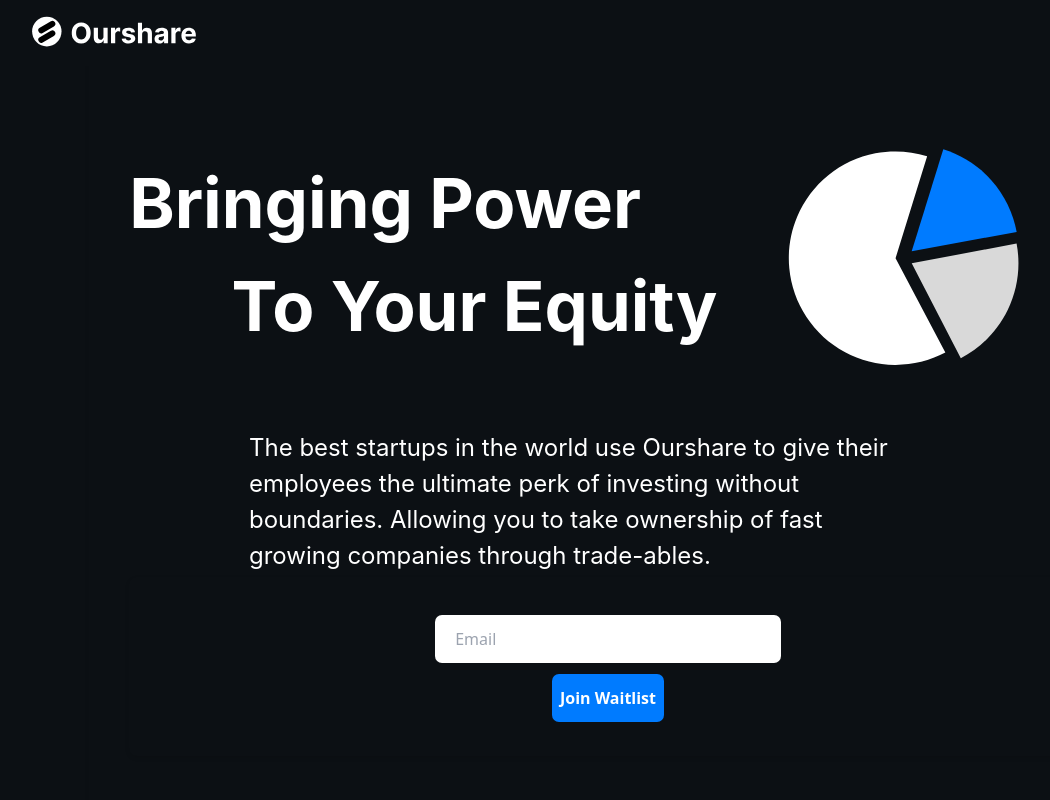
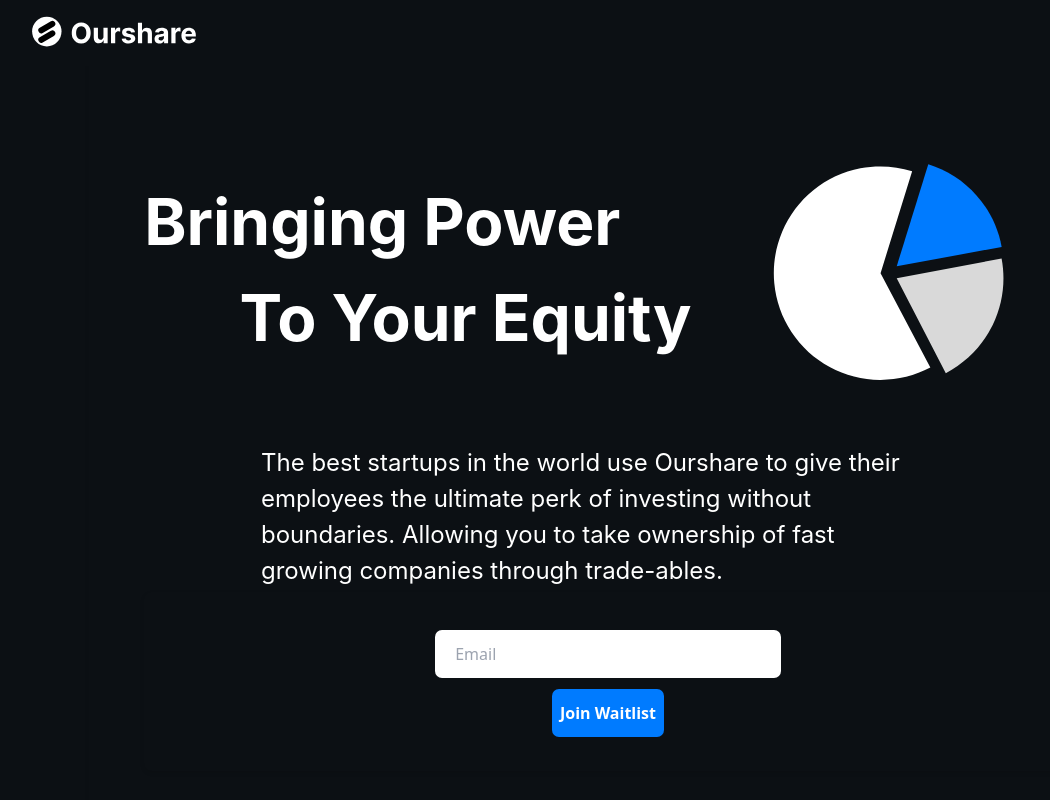
Before and after one commit to akigler/ourshare, a Next.js app: page / in a window 1280 px wide. Shown: the top 800 px of the page, without its empty margins (32-1082 px from the left). Built offline with nearby package versions, Linux system fonts and the light colour scheme.

Commit message:
changed sizes

```diff
--- a/src/styles/Ourshare.module.css
+++ b/src/styles/Ourshare.module.css
@@ -2,7 +2,7 @@
   display: flex;
   flex-direction: column;
   text-align: center; /* Center the content horizontally */
-  padding: 40px; /* Add some padding around the content */
+  padding: 20px; /* Add some padding around the content */
   border-radius: 8px; /* Add rounded corners */
   box-shadow: 0 2px 4px rgba(0, 0, 0, 0.1); /* Add a subtle box shadow */
   /* margin-bottom: 30vh; */
@@ -15,13 +15,13 @@
 }
 
 .title1 {
-  font-size: 2.6rem; /* Adjust the size as needed */
+  font-size: 2.1rem; /* Adjust the size as needed */
   font-weight: bolder;
   font-family: "Inter", sans-serif; /* Use Inter font for the title */
   color: #fff; /* Customize the color */
 }
 .title2 {
-  font-size: 2.6rem; /* Adjust the size as needed */
+  font-size: 2.1rem; /* Adjust the size as needed */
   font-weight: bold;
   font-family: "Inter", sans-serif; /* Use Inter font for the title */
   color: #fff; /* Customize the color */
@@ -36,7 +36,7 @@
   margin: auto auto;
   /* display: inline-block; */
   margin: 1rem;
-  padding: 6px 24px; /* Add some padding to the button */
+  padding: 0px 0px; /* Add some padding to the button */
   font-size: 1.2rem; /* Adjust the size as needed */
   color: #fff; /* Customize the text color */
   /* text-align: left; */
@@ -45,14 +45,15 @@
 .pie {
   margin-left: 50px;
   margin-right: 20px;
-  width: 250px;
-  height: 250px;
+  width: 240px;
+  height: 240px;
 }
 
 .titleFlex {
   display: flex;
   flex-direction: column;
   text-align: left;
+  padding-right: 20px;
 }
 
 .landingFlex {
@@ -107,18 +108,21 @@
 }
 /* laptop */
 @media only screen and (min-width: 1024px) {
+  .container {
+    padding: 55px;
+  }
   .landingFlex {
     flex-direction: row;
     justify-content: space-between;
   }
   .title1 {
-    font-size: 4.3rem; /* Adjust the size as needed */
+    font-size: 4rem; /* Adjust the size as needed */
     font-weight: bold;
     font-family: "Inter", sans-serif; /* Use Inter font for the title */
     color: #fff; /* Customize the color */
   }
   .title2 {
-    font-size: 4.3rem; /* Adjust the size as needed */
+    font-size: 4rem; /* Adjust the size as needed */
     font-weight: bold;
     font-family: "Inter", sans-serif; /* Use Inter font for the title */
     color: #fff; /* Customize the color */
@@ -156,6 +160,9 @@
 }
 /* laptop */
 @media only screen and (min-width: 1440px) {
+  /* .container {
+    padding: 80px;
+  } */
   .landingFlex {
     flex-direction: row;
     justify-content: space-between;
```
